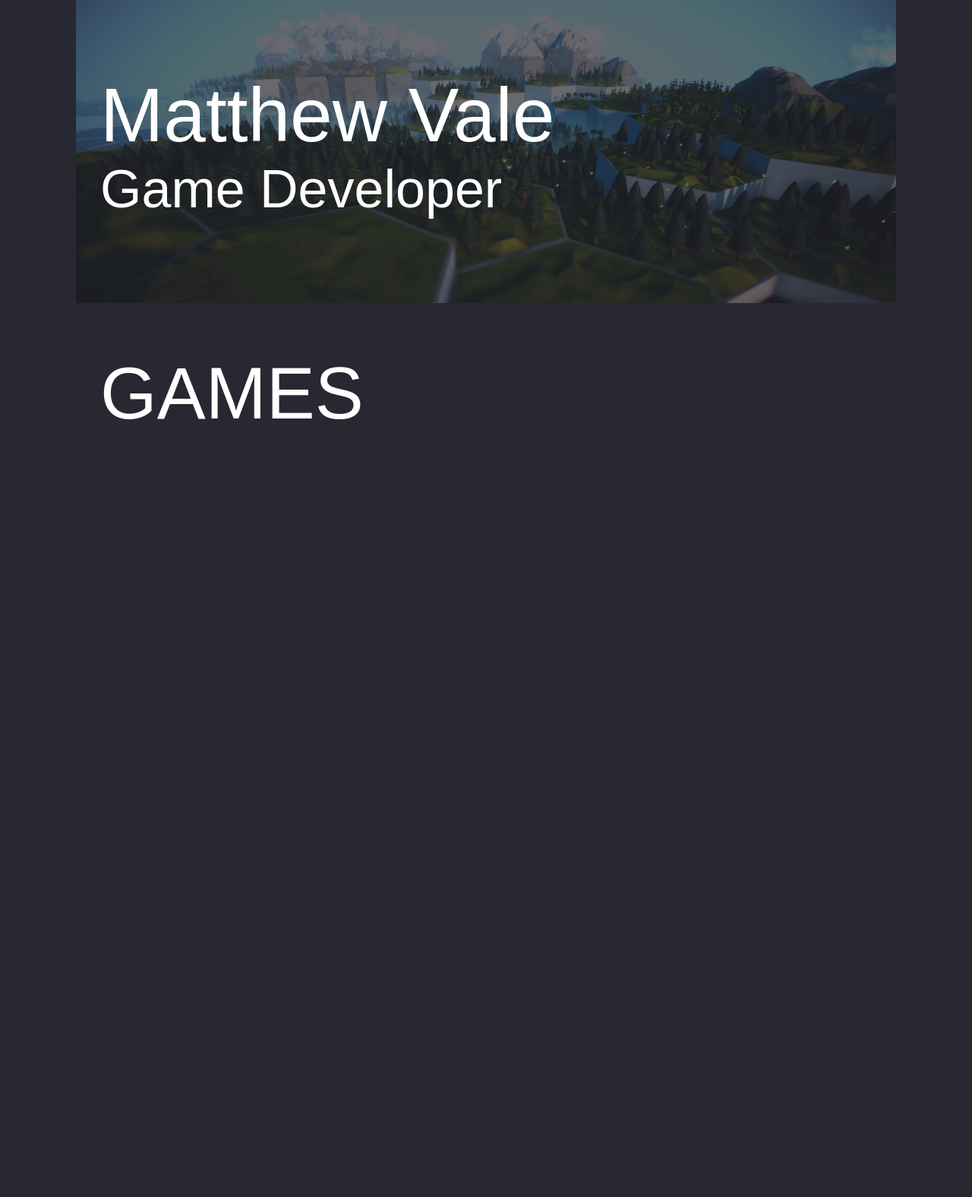
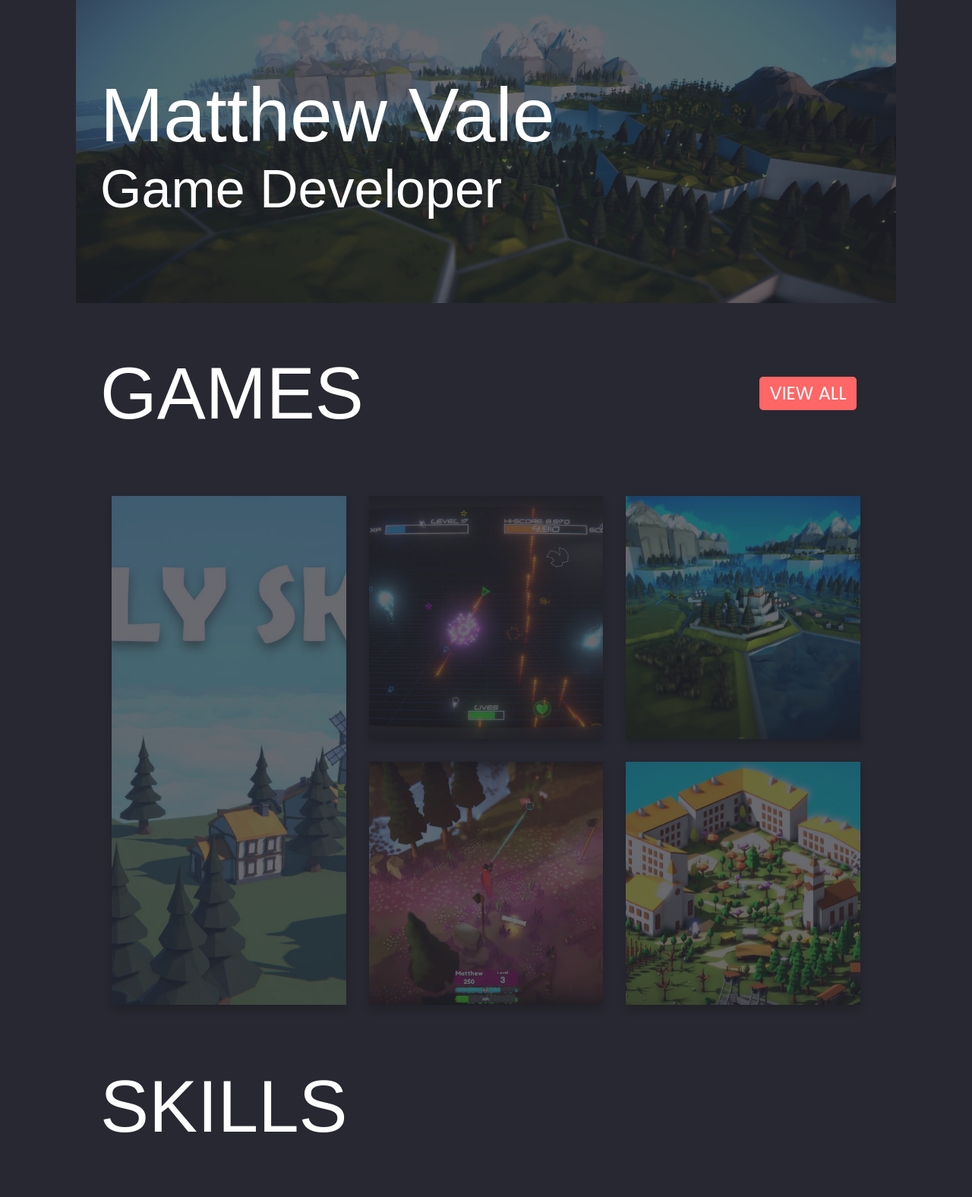
Before and after one commit to matthewvale/matthewvale-portfolio, a PHP site: page / in a window 1280 px wide. Shown: the part 101-1677 px from the top of the page at 76% size. Before the commit the page ends 653 px from the top, so only its background shows below. Run offline with PHP 8.4, Linux system fonts and the light colour scheme; some web fonts are replaced.

Commit message:
Home page content + games page updates

```diff
--- a/css/styles.css
+++ b/css/styles.css
@@ -45,7 +45,7 @@ html, body {
     border-radius: 30px;
     line-height: 40px;
     margin: 5px;
-    transition: ease-in-out 0.25s;
+    transition: ease-in-out 0.2s;
 }
 .button-style-1:hover {
     background-color: transparent;
@@ -56,7 +56,7 @@ html, body {
     border: 2px solid #FFD966;
     border-radius: 30px;
     line-height: 40px;
-    transition: ease-in-out 0.25s;
+    transition: ease-in-out 0.2s;
 }
 .button-style-2:hover {
     background-color: #FFD966;
@@ -72,7 +72,7 @@ html, body {
     text-align: center;
     margin: 0 20px 0 0;
     font-size: 24px;
-    transition: ease-in-out 0.25s;
+    transition: ease-in-out 0.2s;
 }
 .button-style-3:hover {
     background-color: transparent;
@@ -167,11 +167,46 @@ nav img {
 /*#endregion*/
 
 /*#region ----- Homepage Games grid */
-.index-games-main {
-
+.homepage-game-container {
+    display: flex;
+    flex-direction: column;
+    align-items: center;
+    justify-content: space-between;
+    width: 100%;
 }
-.index-games-grid {
-
+.homepage-game-title {
+    display: flex;
+    flex-direction: row;
+    align-items: center;
+    justify-content: space-between;
+    width: 100%;
+}
+.homepage-game-collection {
+    display: flex;
+    flex-direction: row;
+    justify-content: space-between;
+    position: relative;
+    width: 100%;
+    height: 700px;
+}
+.homepage-game {
+    display: flex;
+    flex-direction: column;
+    width: 33.33%;
+}
+.homepage-game img {
+    width: 100%;
+    height: 100%;
+    padding: 15px;
+    object-fit: cover;
+    object-position: 50% 50%;
+    filter: drop-shadow(0px 6px 6px rgba(0,0,0,0.6));
+    opacity: 30%;
+    transition: 0.1s ease-in-out;
+}
+.homepage-game img:hover {
+    opacity: 100%;
+    transition: 0.1s ease-in-out;
 }
 /*#endregion*/
 
@@ -199,7 +234,8 @@ nav img {
 .game-details-container {
     display: flex;
     flex-direction: column;
-    justify-content: space-between;
+    justify-content: center;
+    gap: 10px;
     margin-left: 40px;
     height: 100%;
     width: 100%;
@@ -207,7 +243,7 @@ nav img {
 .game-title {
     display: flex;
     flex-direction: row;
-    align-items: baseline;
+    align-items: center;
     justify-content: space-between;
 }
 gametitle {
@@ -221,7 +257,7 @@ releasedate {
 .game-store-links {
     display: flex;
     flex-direction: row;
-
+    margin-top: 20px;
 }
 /*#endregion*/
 
--- a/index.php
+++ b/index.php
@@ -15,15 +15,26 @@
 
         <!-- MAIN CONTENT -->
         <div class="page-content-container">
-            <h1>GAMES</h1>
-            <div class="index-games-main">
-                <!-- Main promo image, vertical -->
-
+            <div class="homepage-game-container">
+                <div class="homepage-game-title">
+                    <h1>GAMES</h1>
+                    <a class="button-style-3" href="games.php">VIEW ALL</a>
+                </div>
+                <div class="homepage-game-collection">
+                    <div class="homepage-game">
+                        <img src="res\images\promos\polyskies_promo.jpg" alt="Poly Skies">
+                    </div>
+                    <div class="homepage-game">
+                        <img src="res\images\promos\laservasion_promo.jpg" alt="Laservasion">
+                        <img src="res\images\promos\nightmaretrails_promo.jpg" alt="Nightmare Trails">
+                    </div>
+                    <div class="homepage-game">
+                        <img src="res\images\promos\anwk_promo_2.jpg" alt="A New World: Kingdoms">
+                        <img src="res\images\promos\polytowns_promo.jpg" alt="Poly Towns">
+                    </div>
+                </div>
             </div>
-            <div class="index-games-grid">
-                <!-- Box grid of other games -->
-
-            </div>
+            <h1>SKILLS</h1>
         </div>
     </body>
 </html>
```
Also changed, not shown: games.php (+14 -0 lines), res/images/promos/polyskies_promo.jpg (added).
